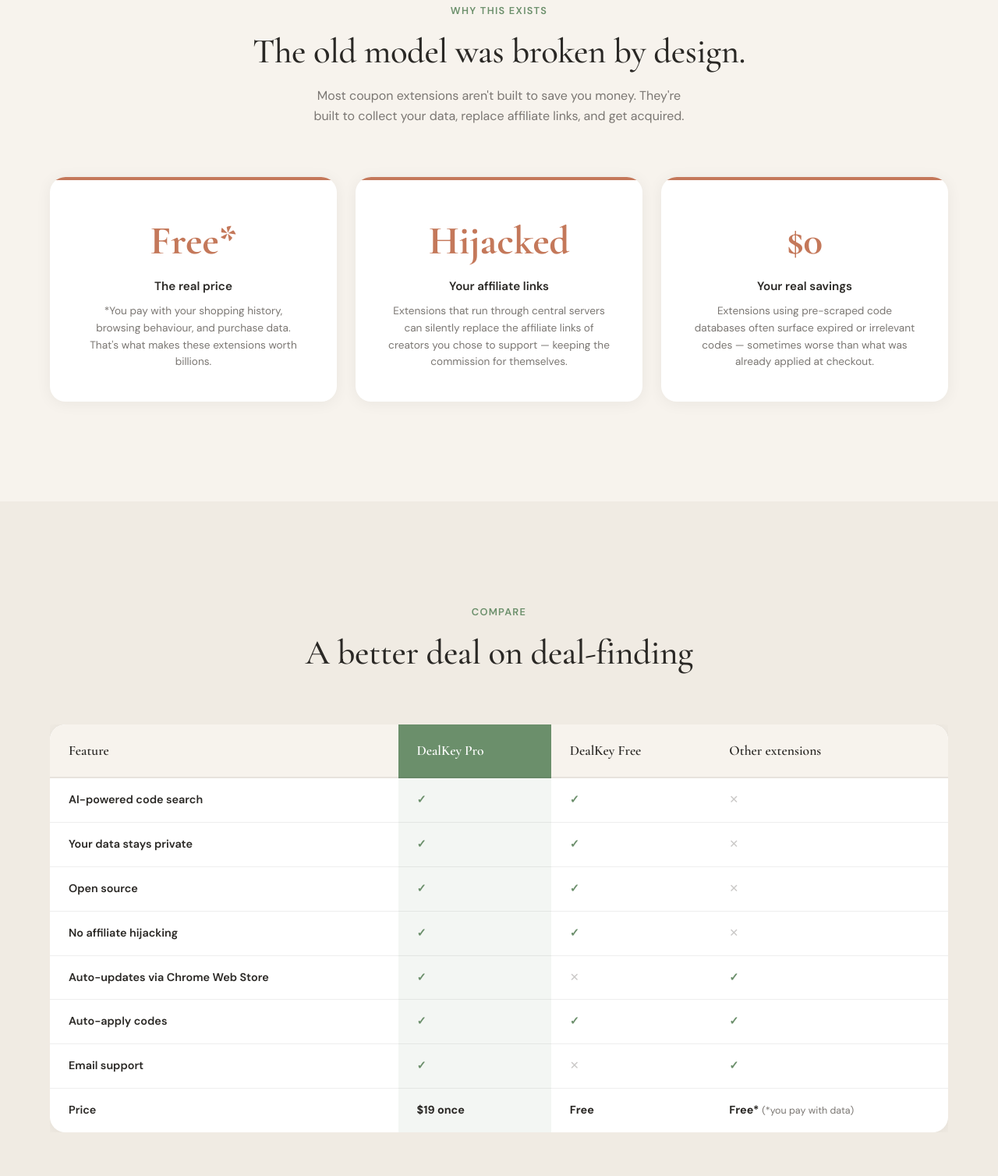
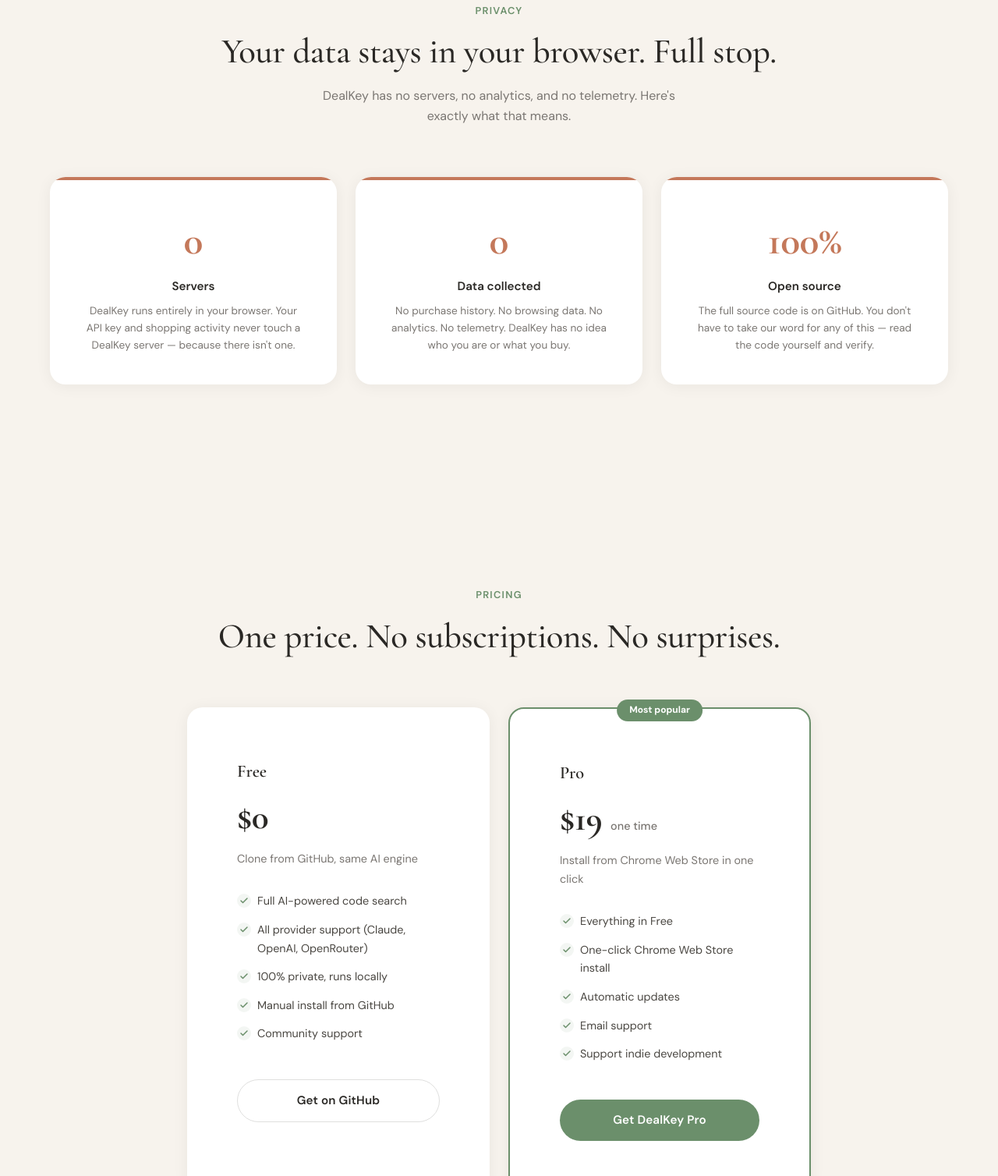
Before and after one commit to clintborle/dealkey-pro, a browser extension: page index.html in a window 1280 px wide. Shown: the part 2782-4290 px from the top of the page at 78% size. Drawn offline with nearby package versions, Linux system fonts and the light colour scheme.

Commit message:
wip: park changes before archive (2026-07-09)

```diff
--- a/index.html
+++ b/index.html
@@ -684,72 +684,6 @@
     }
 
     /* ============================================
-       COMPARISON TABLE
-       ============================================ */
-    .comparison { background: var(--color-bg-warm); }
-
-    .comparison-table-wrapper {
-      overflow-x: auto;
-      -webkit-overflow-scrolling: touch;
-    }
-
-    .comparison-table {
-      width: 100%;
-      border-collapse: separate;
-      border-spacing: 0;
-      background: var(--color-bg-card);
-      border-radius: var(--radius-lg);
-      overflow: hidden;
-      box-shadow: var(--shadow-soft);
-      min-width: 600px;
-    }
-
-    .comparison-table thead th {
-      padding: 1.2rem 1.5rem;
-      text-align: left;
-      font-family: var(--font-serif);
-      font-size: 1.1rem;
-      font-weight: 600;
-      background: var(--color-bg);
-      border-bottom: 2px solid var(--color-border);
-    }
-
-    .comparison-table thead th:first-child {
-      border-radius: var(--radius-lg) 0 0 0;
-    }
-
-    .comparison-table thead th:last-child {
-      border-radius: 0 var(--radius-lg) 0 0;
-    }
-
-    .comparison-table thead th.highlight {
-      background: var(--color-sage);
-      color: #fff;
-    }
-
-    .comparison-table td {
-      padding: 1rem 1.5rem;
-      border-bottom: 1px solid var(--color-border);
-      font-size: 0.9rem;
-    }
-
-    .comparison-table td:first-child {
-      font-weight: 600;
-      color: var(--color-charcoal);
-    }
-
-    .comparison-table td.highlight {
-      background: var(--color-sage-bg);
-    }
-
-    .comparison-table tr:last-child td {
-      border-bottom: none;
-    }
-
-    .check { color: var(--color-sage); font-weight: 700; }
-    .cross { color: var(--color-charcoal-muted); opacity: 0.4; }
-
-    /* ============================================
        PRICING
        ============================================ */
     .pricing { background: var(--color-bg); }
@@ -1249,101 +1183,30 @@
   </section>
 
   <!-- ========== WHAT HONEY DID ========== -->
-  <section class="honey-section" id="honey">
+  <!-- ========== PRIVACY SECTION ========== -->
+  <section class="honey-section" id="privacy">
     <div class="container">
       <div class="section-header fade-in">
-        <span class="section-header__label">Why this exists</span>
-        <h2>The old model was broken by design.</h2>
-        <p>Most coupon extensions aren't built to save you money. They're built to collect your data, replace affiliate links, and get acquired.</p>
+        <span class="section-header__label">Privacy</span>
+        <h2>Your data stays in your browser. Full stop.</h2>
+        <p>DealKey has no servers, no analytics, and no telemetry. Here's exactly what that means.</p>
       </div>
       <div class="honey-grid">
         <div class="honey-card fade-in">
-          <div class="honey-card__stat">Free*</div>
-          <div class="honey-card__label">The real price</div>
-          <p class="honey-card__desc">*You pay with your shopping history, browsing behaviour, and purchase data. That's what makes these extensions worth billions.</p>
+          <div class="honey-card__stat">0</div>
+          <div class="honey-card__label">Servers</div>
+          <p class="honey-card__desc">DealKey runs entirely in your browser. Your API key and shopping activity never touch a DealKey server — because there isn't one.</p>
         </div>
         <div class="honey-card fade-in">
-          <div class="honey-card__stat">Hijacked</div>
-          <div class="honey-card__label">Your affiliate links</div>
-          <p class="honey-card__desc">Extensions that run through central servers can silently replace the affiliate links of creators you chose to support — keeping the commission for themselves.</p>
+          <div class="honey-card__stat">0</div>
+          <div class="honey-card__label">Data collected</div>
+          <p class="honey-card__desc">No purchase history. No browsing data. No analytics. No telemetry. DealKey has no idea who you are or what you buy.</p>
         </div>
         <div class="honey-card fade-in">
-          <div class="honey-card__stat">$0</div>
-          <div class="honey-card__label">Your real savings</div>
-          <p class="honey-card__desc">Extensions using pre-scraped code databases often surface expired or irrelevant codes — sometimes worse than what was already applied at checkout.</p>
+          <div class="honey-card__stat">100%</div>
+          <div class="honey-card__label">Open source</div>
+          <p class="honey-card__desc">The full source code is on GitHub. You don't have to take our word for any of this — read the code yourself and verify.</p>
         </div>
-      </div>
-    </div>
-  </section>
-
-  <!-- ========== COMPARISON TABLE ========== -->
-  <section class="comparison" id="comparison">
-    <div class="container">
-      <div class="section-header fade-in">
-        <span class="section-header__label">Compare</span>
-        <h2>A better deal on deal-finding</h2>
-      </div>
-      <div class="comparison-table-wrapper fade-in">
-        <table class="comparison-table">
-          <thead>
-            <tr>
-              <th>Feature</th>
-              <th class="highlight">DealKey Pro</th>
-              <th>DealKey Free</th>
-              <th>Other extensions</th>
-            </tr>
-          </thead>
-          <tbody>
-            <tr>
-              <td>AI-powered code search</td>
-              <td class="highlight"><span class="check">&#10003;</span></td>
-              <td><span class="check">&#10003;</span></td>
-              <td><span class="cross">&#10005;</span></td>
-            </tr>
-            <tr>
-              <td>Your data stays private</td>
-              <td class="highlight"><span class="check">&#10003;</span></td>
-              <td><span class="check">&#10003;</span></td>
-              <td><span class="cross">&#10005;</span></td>
-            </tr>
-            <tr>
-              <td>Open source</td>
-              <td class="highlight"><span class="check">&#10003;</span></td>
-              <td><span class="check">&#10003;</span></td>
-              <td><span class="cross">&#10005;</span></td>
-            </tr>
-            <tr>
-              <td>No affiliate hijacking</td>
-              <td class="highlight"><span class="check">&#10003;</span></td>
-              <td><span class="check">&#10003;</span></td>
-              <td><span class="cross">&#10005;</span></td>
-            </tr>
-            <tr>
-              <td>Auto-updates via Chrome Web Store</td>
-              <td class="highlight"><span class="check">&#10003;</span></td>
-              <td><span class="cross">&#10005;</span></td>
-              <td><span class="check">&#10003;</span></td>
-            </tr>
-            <tr>
-              <td>Auto-apply codes</td>
-              <td class="highlight"><span class="check">&#10003;</span></td>
-              <td><span class="check">&#10003;</span></td>
-              <td><span class="check">&#10003;</span></td>
-            </tr>
-            <tr>
-              <td>Email support</td>
-              <td class="highlight"><span class="check">&#10003;</span></td>
-              <td><span class="cross">&#10005;</span></td>
-              <td><span class="check">&#10003;</span></td>
-            </tr>
-            <tr>
-              <td>Price</td>
-              <td class="highlight"><strong>$19 once</strong></td>
-              <td><strong>Free</strong></td>
-              <td><strong>Free*</strong> <span style="font-size:0.78rem;color:var(--color-charcoal-muted);">(*you pay with data)</span></td>
-            </tr>
-          </tbody>
-        </table>
       </div>
     </div>
   </section>
@@ -1380,7 +1243,6 @@
             <li>Email support</li>
             <li>Support indie development</li>
           </ul>
-          <!-- REPLACE href with your Lemon Squeezy checkout URL from SETUP.md -->
           <a href="https://5841653014751.gumroad.com/l/dealkey-pro" class="btn btn--primary" style="width:100%;justify-content:center;" target="_blank" rel="noopener">Get DealKey Pro</a>
         </div>
       </div>
@@ -1398,11 +1260,11 @@
 
         <div class="faq-card fade-in">
           <div class="faq-card__question">
-            How is this different from other coupon extensions?
+            Why does DealKey use my own AI key?
             <span class="faq-card__toggle"><svg viewBox="0 0 24 24" fill="none" stroke="currentColor" stroke-width="2.5" stroke-linecap="round"><line x1="12" y1="5" x2="12" y2="19"/><line x1="5" y1="12" x2="19" y2="12"/></svg></span>
           </div>
           <div class="faq-card__answer">
-            <p>Most coupon extensions run through central servers that log your shopping behaviour, replace affiliate links, and sell your data. DealKey runs entirely in your browser using your own AI key. There are no servers, no tracking, and no middlemen taking a cut.</p>
+            <p>Using your own key means DealKey never needs to run a server that processes your requests. Your shopping activity goes directly from your browser to your AI provider — nobody else sees it. It also means the cost is fractions of a cent per search, billed directly to you at wholesale AI rates.</p>
           </div>
         </div>
 
```
Also changed, not shown: 2 other files.
